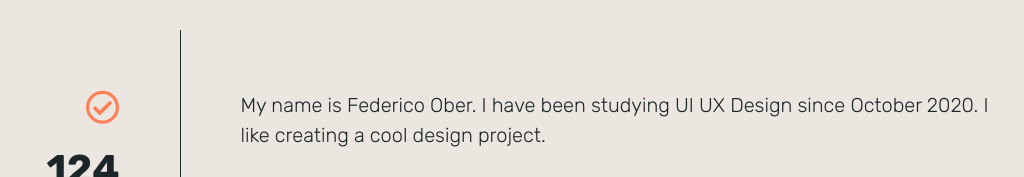
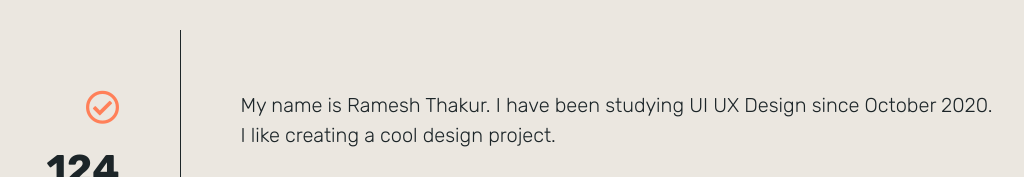
Before and after one commit to Ramesh3401/ramesh-thakur, a plain HTML site: page index.html in a window 1280 px wide. Shown: the part 1414-1591 px from the top of the page, without its empty margins (168-1192 px from the left). Drawn offline with Linux system fonts and the light colour scheme; a web font is replaced by a local one.

Commit message:
Update index.html

```diff
--- a/index.html
+++ b/index.html
@@ -2,7 +2,7 @@
 <html lang="en-US">
 <head>
 
-  <title>OBER - One Page Resume HTML Template</title>
+  <title>Ramesh Thakur - Portfolio Website</title>
   <meta http-equiv="Content-Type" content="text/html; charset=utf-8">
   <meta http-equiv="X-UA-Compatible" content="IE=edge">
   <meta name="viewport" content="width=device-width, initial-scale=1">
@@ -260,7 +260,7 @@
               <div class="profile-box">
                 <div class="text scrolla-element-anim-1 scroll-animate" data-animate="active">
                   <p>
-                    My name is Federico Ober. I have been studying UI UX Design since October 2020. I like creating
+                    My name is Ramesh Thakur. I have been studying UI UX Design since October 2020. I like creating
                     a cool design project.</p><p>Donec imperdiet risus at tortor consequat maximus et eget magna.
                     Cras ornare sagittis augue, id sollicitudin justo tristique ut. Nullam ex enim, euismod vel
                     bibendum ultrices, fringilla vel eros. Donec euismod leo lectus, et euismod metus euismod sed.
```
